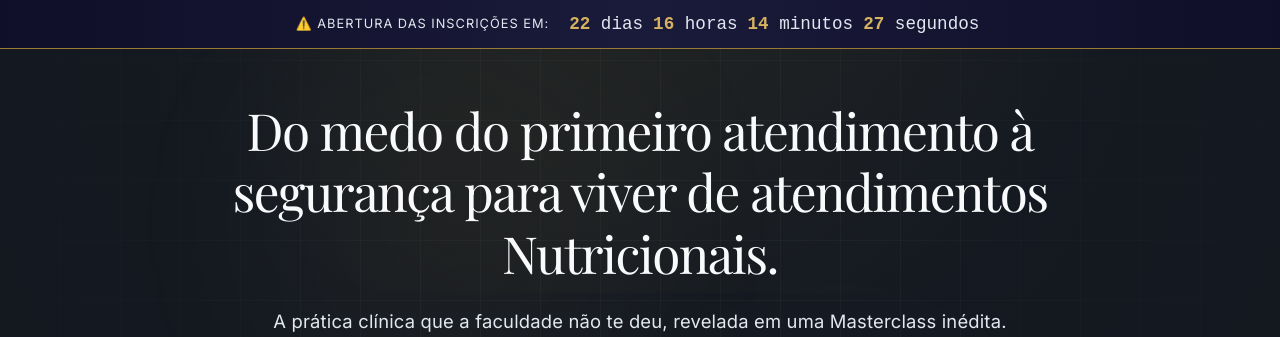
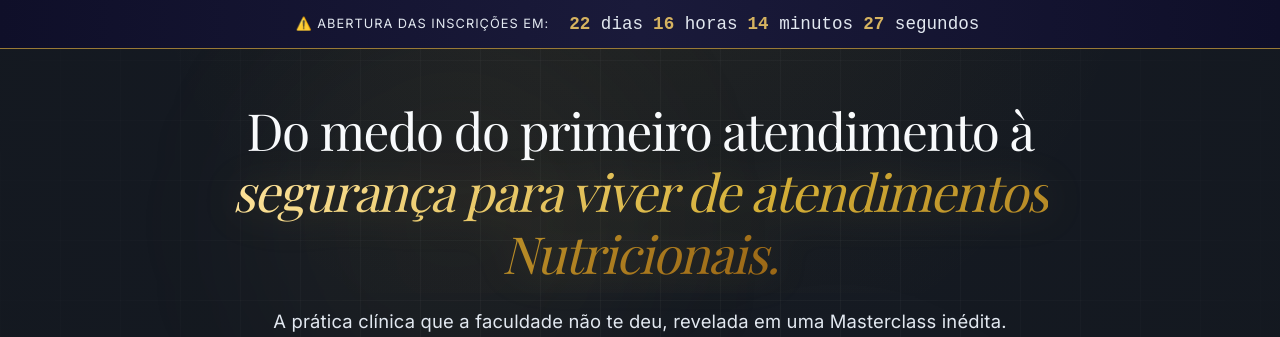
Before and after one commit to netoduwe/pagina-lancamento-ney-mar26, a React (Vite) app: page / in a window 1280 px wide. Shown: the top 337 px of the page. Built offline with nearby package versions, Linux system fonts and the light colour scheme; a web font is replaced by a local one.

Commit message:
fix: restore gold styling and italics to hero headline

```diff
--- a/src/components/Hero.jsx
+++ b/src/components/Hero.jsx
@@ -58,7 +58,8 @@ const Hero = () => {
                     margin: '0 auto 1.5rem',
                     padding: '0 20px'
                 }}>
-                    Do medo do primeiro atendimento à segurança para viver de atendimentos Nutricionais.
+                    Do medo do primeiro atendimento à <br />
+                    <span className="text-gold-gradient" style={{ fontStyle: 'italic' }}>segurança para viver de atendimentos Nutricionais.</span>
                 </h1>
 
                 <p style={{
```
